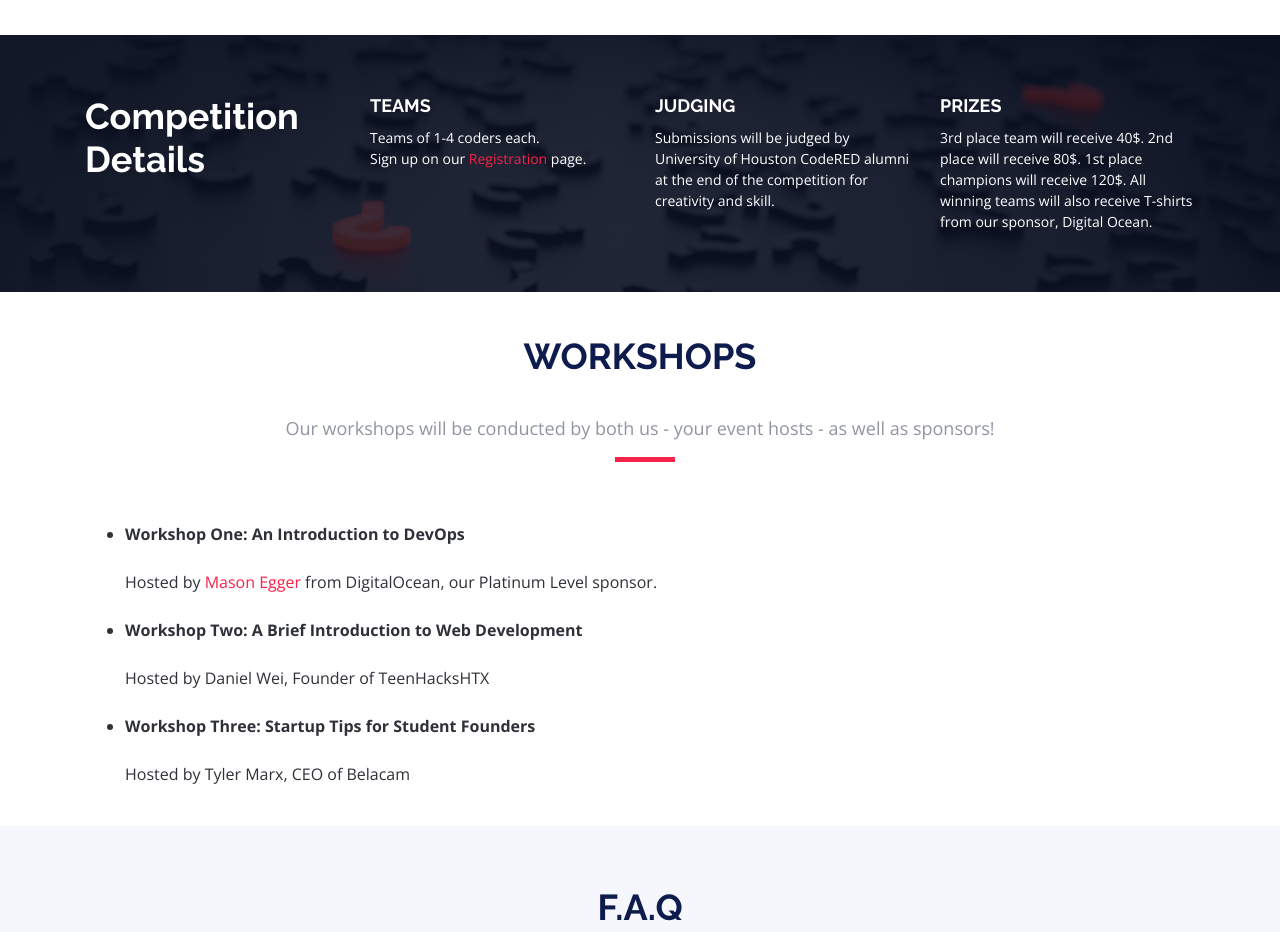
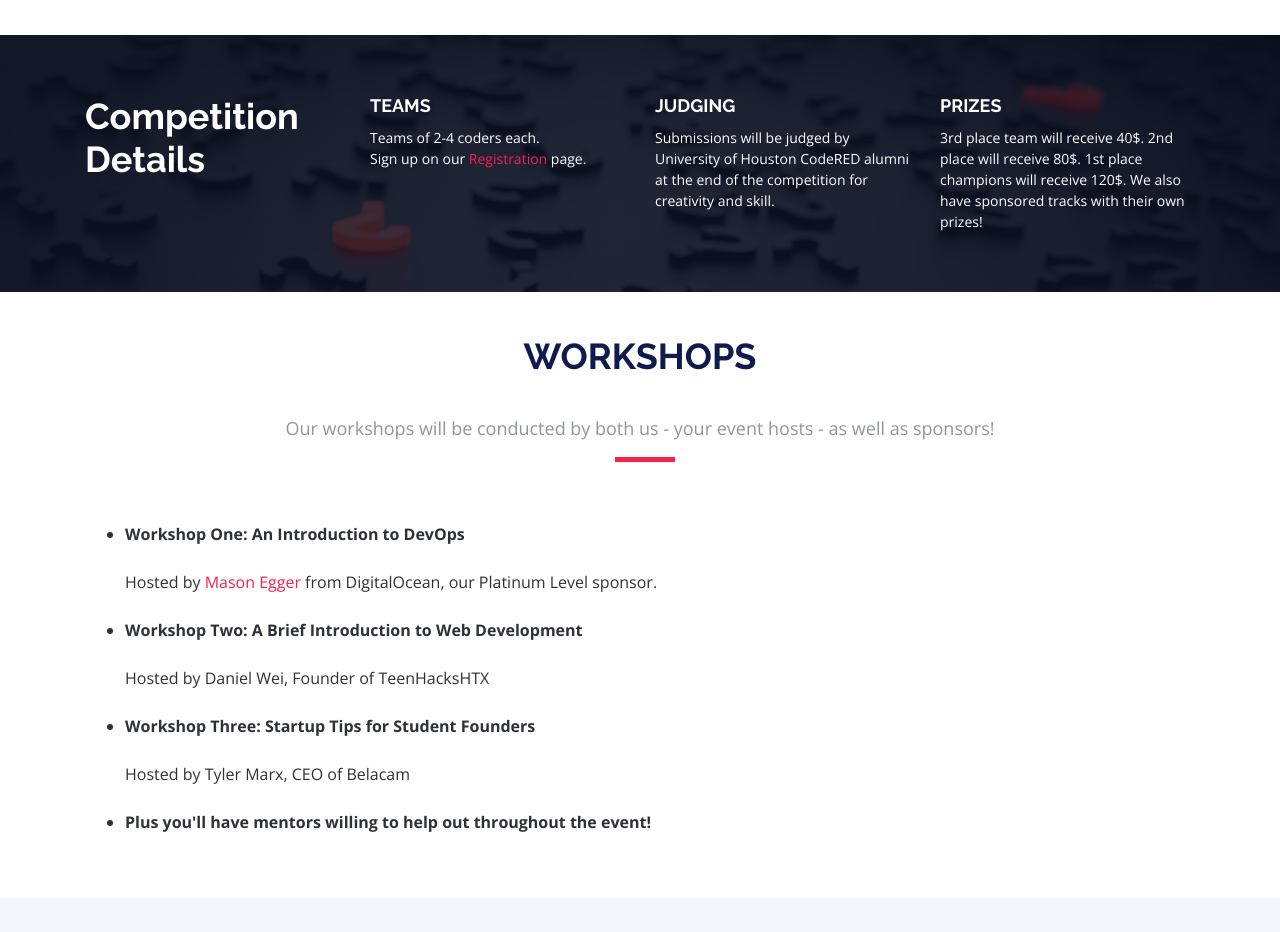
Before and after one commit to epicdragon44/teenhackshtx, a plain HTML site: page index.html in a window 1280 px wide. Shown: the part 2660-3592 px from the top of the page. Drawn offline with nearby package versions, Linux system fonts and the light colour scheme.

Commit message:
Updated some info

```diff
--- a/index.html
+++ b/index.html
@@ -284,7 +284,7 @@
           </div>
           <div class="col-lg-3">
             <h3>Teams</h3>
-            <p>Teams of 1-4 coders each. <br> Sign up on our <a href="register.html">Registration</a> page.</p>
+            <p>Teams of 2-4 coders each. <br> Sign up on our <a href="register.html">Registration</a> page.</p>
           </div>
           <div class="col-lg-3">
             <h3>Judging</h3>
@@ -292,7 +292,7 @@
           </div>
           <div class="col-lg-3">
             <h3>Prizes</h3>
-            <p>3rd place team will receive 40$. 2nd place will receive 80$. 1st place champions will receive 120$. All winning teams will also receive T-shirts from our sponsor, Digital Ocean.</p>
+            <p>3rd place team will receive 40$. 2nd place will receive 80$. 1st place champions will receive 120$. We also have sponsored tracks with their own prizes!</p>
           </div>
         </div>
       </div>
@@ -333,6 +333,10 @@
                   <br>
 
                   <br><li><b>Workshop Three: Startup Tips for Student Founders</b></li><br>Hosted by Tyler Marx, CEO of Belacam
+
+                  <br>
+
+                  <br><li><b>Plus you'll have mentors willing to help out throughout the event!</b></li>
 
                   <br>
                   <br>
@@ -406,7 +410,7 @@
                   <a data-toggle="collapse" href="#faq6" class="collapsed">What kind of swag will I receive?<i class="fa fa-minus-circle"></i></a>
                   <div id="faq6" class="collapse" data-parent="#faq-list">
                     <p>
-                      Glad you asked! We'll be mailing out custom swag bags to every attendee, to the mailing address on the Registration form. Winners will additionally receive cash prizes and T-shirts from our sponsors.
+                      Unfortunately, due to COVID-19 shipping costs, we won't be able to send out swag during this event. However, winners will still have their prizes mailed to them.
                     </p>
                   </div>
                 </li>
```
